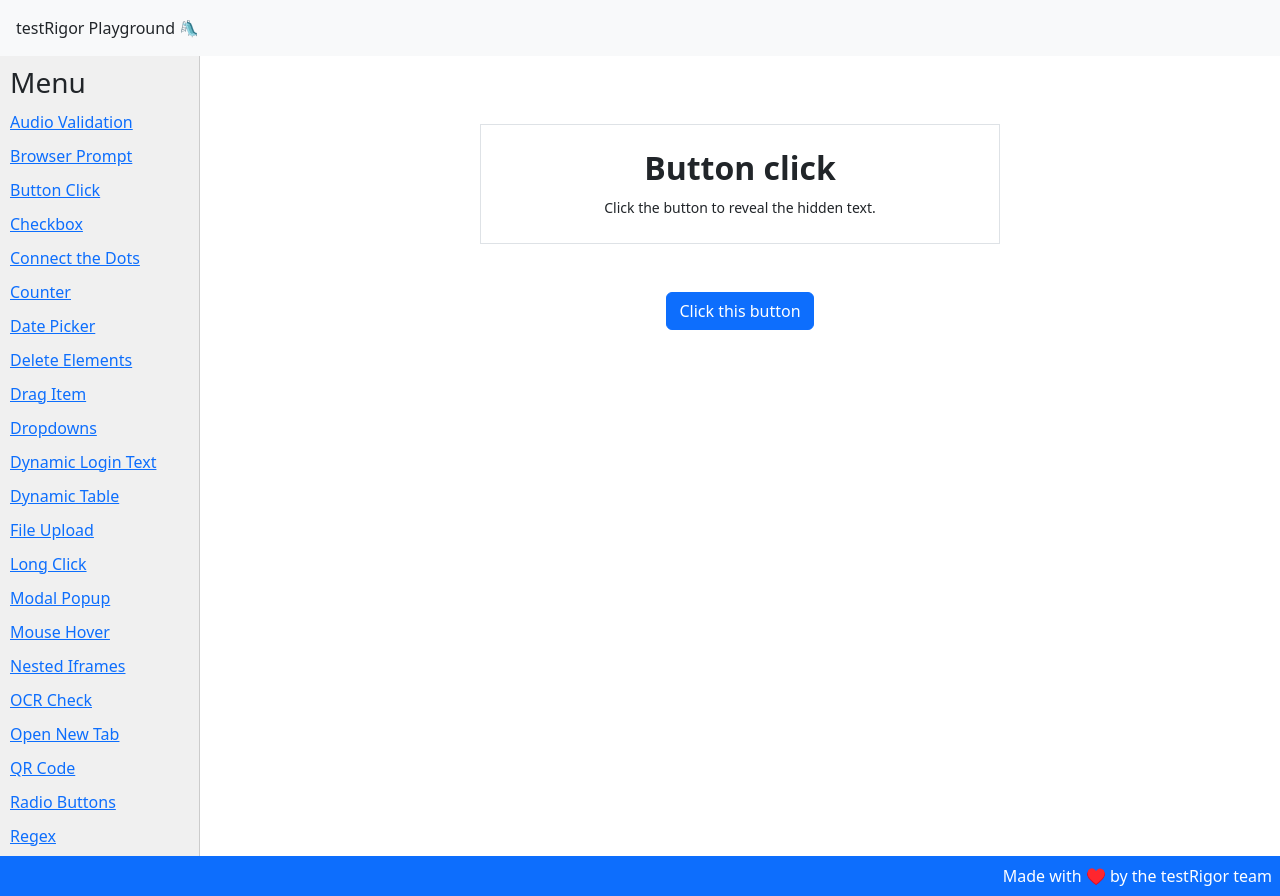
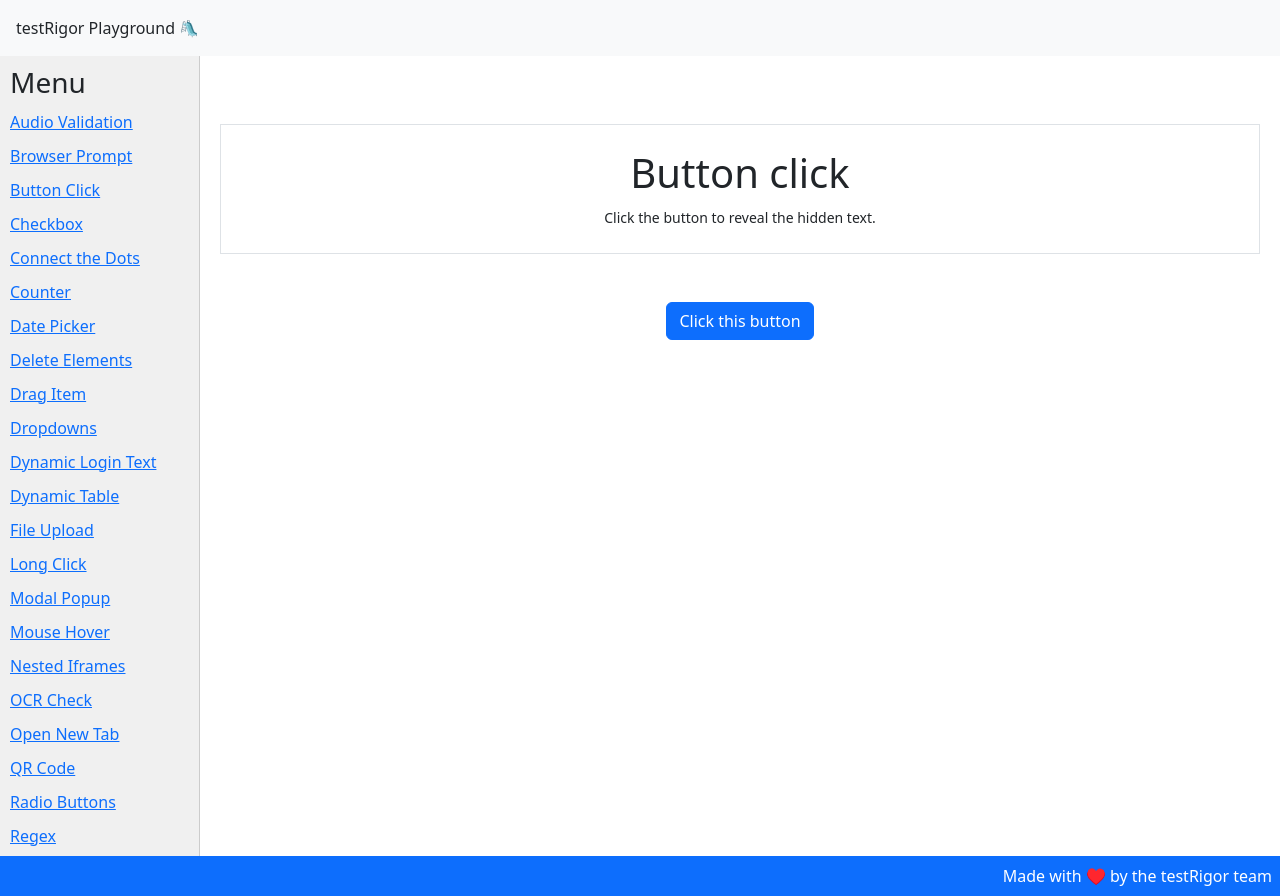
Before and after one commit to thiagonunes11/testRigorPlayground, a React (Create React App) app: page /buttonClick in a window 1280 px wide. Built offline with nearby package versions, Linux system fonts and the light colour scheme.

Commit message:
Adds component Prompt to standardize the design of the box

```diff
--- /dev/null
+++ b/src/components/Prompt.js
@@ -0,0 +1,10 @@
+function Prompt({title, instructions}){
+    return(
+        <div className="border p-2 pt-4">
+            <h1>{title}</h1>
+            <p><small>{instructions}</small></p>
+        </div>
+    )
+}
+
+export default Prompt;
--- a/src/pages/buttonClick.js
+++ b/src/pages/buttonClick.js
@@ -1,5 +1,6 @@
 import React, { useState } from "react";
 import "bootstrap/dist/css/bootstrap.min.css";
+import Prompt from '../components/Prompt.js'
 
 function ButtonClick() {
     const [isVisible, setIsVisible] = useState(false);
@@ -12,12 +13,7 @@ function ButtonClick() {
         <div>
             <main className="container text-center mt-5">
                 <div className="row justify-content-center">
-                    <div className="col-6 border p-2 pt-4">
-                        <h1 className="fs-2 fw-bold">Button click</h1>
-                        <p>
-                            <small>Click the button to reveal the hidden text.</small>
-                        </p>
-                    </div>
+                    <Prompt title="Button click" instructions="Click the button to reveal the hidden text."/>
                 </div>
 
                 <div className="row mt-5">
--- a/src/pages/qrCode.js
+++ b/src/pages/qrCode.js
@@ -1,6 +1,7 @@
 import React, { useState } from 'react';
 import "bootstrap/dist/css/bootstrap.min.css";
 import { QRCodeCanvas } from 'qrcode.react';
+import Prompt from '../components/Prompt.js'
 
 const QRCodePage = () => {
   const [text, setText] = useState('');
@@ -13,10 +14,7 @@ const QRCodePage = () => {
 
   return (
     <div style={{ textAlign: 'center', marginTop: '50px' }}>
-      <div className="border p-2 pt-4">
-        <h1>QR Code</h1>
-        <p>Enter some text and click the Generate button to generate your QR Code.</p>
-      </div>
+      <Prompt title="QR Code" instructions="Enter some text and click the Generate button to generate your QR Code."/>
       <input
         type="text"
         placeholder="Enter text here"
```
Also changed, not shown: 1 other file (tests, documents, lock files or other folders).
